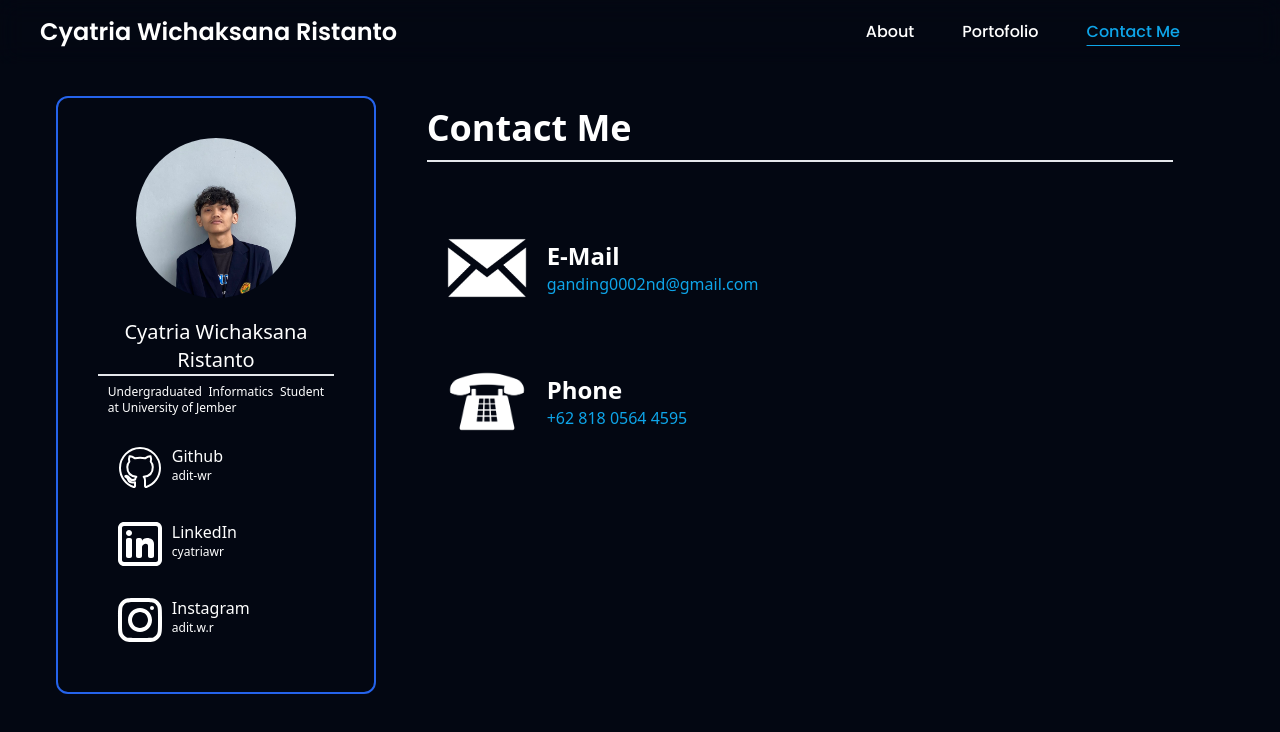
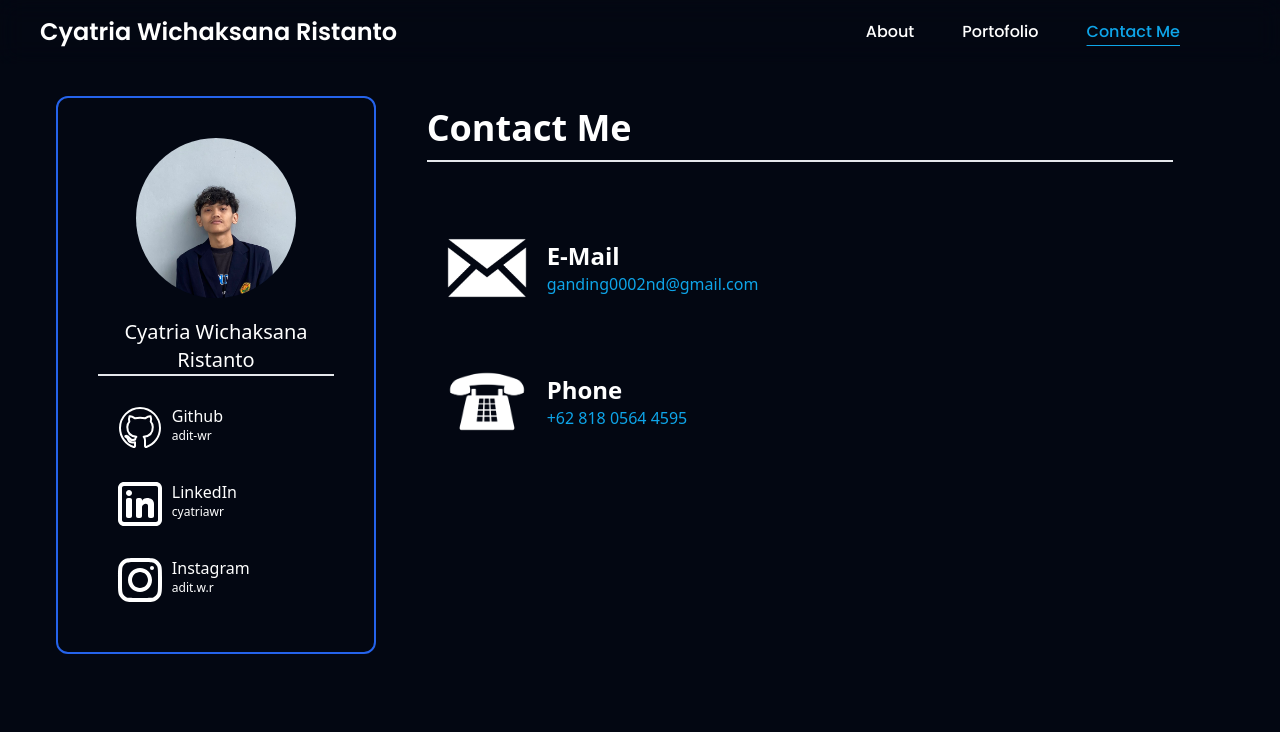
Before and after one commit to adit-wr/adit-wr.github.io, a website: page public/contact.html in a window 1280 px wide. Drawn offline with Linux system fonts and the light colour scheme.

Commit message:
first commit

```diff
--- a/public/contact.html
+++ b/public/contact.html
@@ -49,7 +49,6 @@
   <div class="container flex flex-col items-center mt-24 w-3/12 rounded-xl border-2 border-blue-600 p-10 fixed left-14">
     <img src="./img/adit.jpg" alt="" class="w-40 h-40 rounded-full cursor-pointer hover:scale-150 ease-in-out duration-500">
     <h1 class="text-xl text-center pt-5 px-1 w-auto border-b-2">Cyatria Wichaksana Ristanto</h1>
-    <p class="w-11/12 text-xs text-justify pt-2">Undergraduated Informatics Student at University of Jember</p>
     <div class="flex flex-col gap-3 justify-center w-11/12 pt-5">
       <a class="flex gap-2 p-2 rounded-xl hover:bg-blue-950 hover:scale-110 ease-in-out duration-500" href="https://www.github.com/adit-wr/" target="_blank">
         <img class="w-12 h-12" src="./img/github.svg" alt="">
```
Also changed, not shown: public/index.html (+0 -1 lines), public/portofolio.html (+0 -1 lines).
